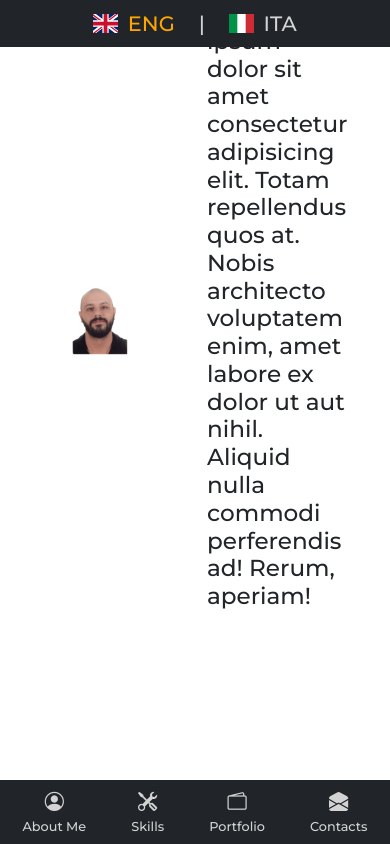
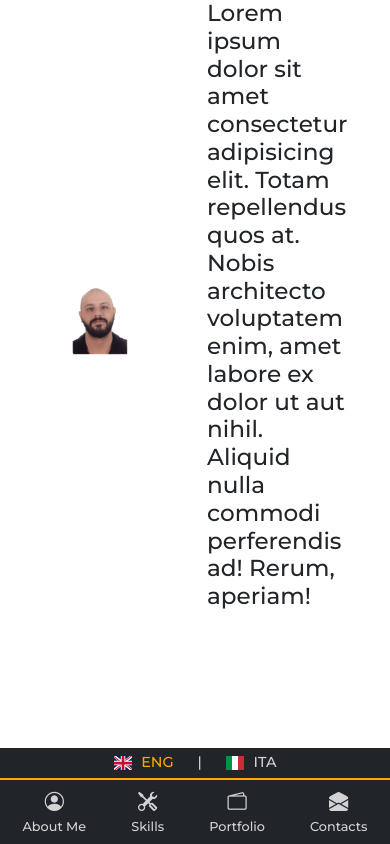
Before and after one commit to Walter-Satriano/my-personal-website, a Vue app: page / in a window 390 px wide. Built offline with nearby package versions, Linux system fonts and the light colour scheme.

Commit message:
refactoring style css

```diff
--- a/src/components/LangSelector.vue
+++ b/src/components/LangSelector.vue
@@ -1,5 +1,5 @@
 <template>
-  <div class="d-flex justify-content-center align-items-center text-uppercase">
+  <div class="d-flex justify-content-center align-items-center text-uppercase py-1 py-lg-0">
     <img src="../assets/images/gb.svg" alt="English-Flag">
     <a :class="'link' + [activeLanguage === 'en' ? ' active' : '']"
       @click="selectLanguage('en')">Eng
@@ -38,20 +38,20 @@
 
 <style lang="scss" scoped>
   img {
-    width: 25px;
+    width: 18px;
     height: auto;
     margin-right: 0.6rem;
   }
 
   span {
-    font-size: 1.3rem;
+    font-size: 0.9rem;
     font-weight: 500;
     color: #D3D3D3;
     margin: 0 1.5rem;
   }
 
   .link {
-    font-size: 1.3rem;
+    font-size: 0.9rem;
     font-weight: 500;
     color: #D3D3D3;
     text-decoration: none;
@@ -61,4 +61,19 @@
       color: #FFA500;
     }
   }
+
+  @media (min-width: 992px) {
+    img {
+      width: 25px;
+      height: auto;
+    }
+
+    span {
+      font-size: 1.3rem;
+    }
+
+    .link {
+      font-size: 1.3rem;
+    }
+  }
 </style>
--- a/src/components/NavbarDesktop.vue
+++ b/src/components/NavbarDesktop.vue
@@ -1,6 +1,7 @@
 <template>
+  <div class="d-none d-lg-block text-uppercase">
     <div class="d-flex justify-content-between align-items-center bg-dark py-2 py-md-3 fixed-top">
-    <nav class="col-9 d-none d-lg-block text-uppercase">
+      <nav class="col-9">
         <ul class="d-flex justify-content-around">
           <li>
             <router-link to="/about-me">{{ $t("navigation.aboutMe") }}</router-link>
@@ -19,6 +20,7 @@
 
       <div class="col-12 col-lg-3">
         <LangSelector />
+      </div>
     </div>
   </div>
 </template>
--- a/src/components/NavbarMobile.vue
+++ b/src/components/NavbarMobile.vue
@@ -1,5 +1,9 @@
 <template>
-  <nav class="d-block d-lg-none bg-dark py-2 fixed-bottom">
+  <div class="d-block d-lg-none bg-dark fixed-bottom">
+    <div class="">
+      <LangSelector />
+    </div>
+    <nav class="py-2">
       <ul class="d-flex justify-content-around">
         <li>
           <router-link to="/about-me">
@@ -27,15 +31,27 @@
         </li>
       </ul>
     </nav>
+
+  </div>
 </template>
 
 <script>
+  import LangSelector from "./LangSelector.vue";
+
+
   export default {
     name: "MobileDesktop",
+    components: {
+      LangSelector
+    }
   }
 </script>
 
 <style lang="scss" scoped>
+  nav {
+    border-top: 2px solid #FFA500;
+  }
+
   ul {
     list-style: none;
     padding: 0;
```
Lines whose indentation alone changed are shown as unchanged.
